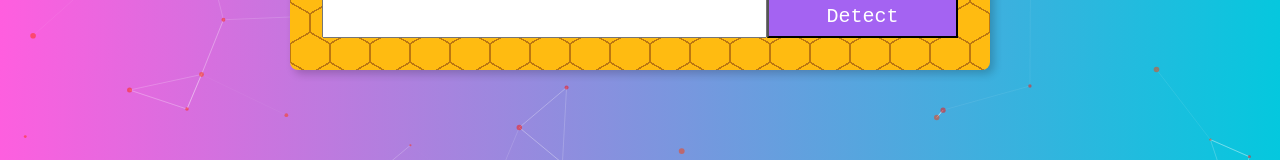
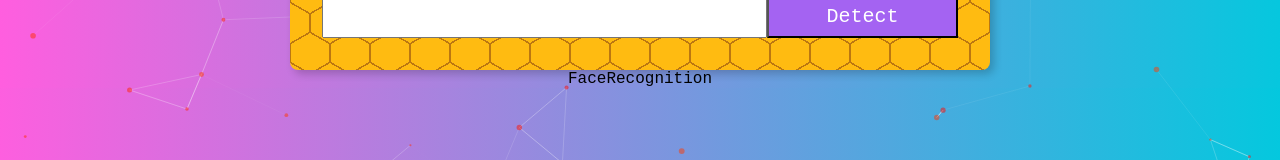
Before and after one commit to Andrej044/face-detect-app, a React (Create React App) app: page / in a window 1280 px wide. Shown: the part 535-695 px from the top of the page. Built offline with nearby package versions, Linux system fonts and the light colour scheme.

Commit message:
import FaceRecognition component

```diff
--- a/src/App.js
+++ b/src/App.js
@@ -1,8 +1,9 @@
 import './App.css';
 import Navigation from './components/navigation/Navigation';
+import Rank from './components/Rank/Rank';
 import Logo from './components/logo/Logo';
 import ImageLinkForm from './components/imageLinkForm/ImageLinkForm';
-import Rank from './components/Rank/Rank';
+import FaceRecognition from './components/faceRecognition/FaceRecognition';
 import { useCallback, useState } from "react";
 import Particles from "react-tsparticles";
 import { loadFull } from "tsparticles";
@@ -165,7 +166,7 @@ function App() {
       <Logo />
       <Rank/>
       <ImageLinkForm onInputChange={onInputChange} onButtonSubmit={onButtonSubmit}/>
-     {/*<FaceRecognition /> */}
+      <FaceRecognition />
     </div>
   );
 }
```
